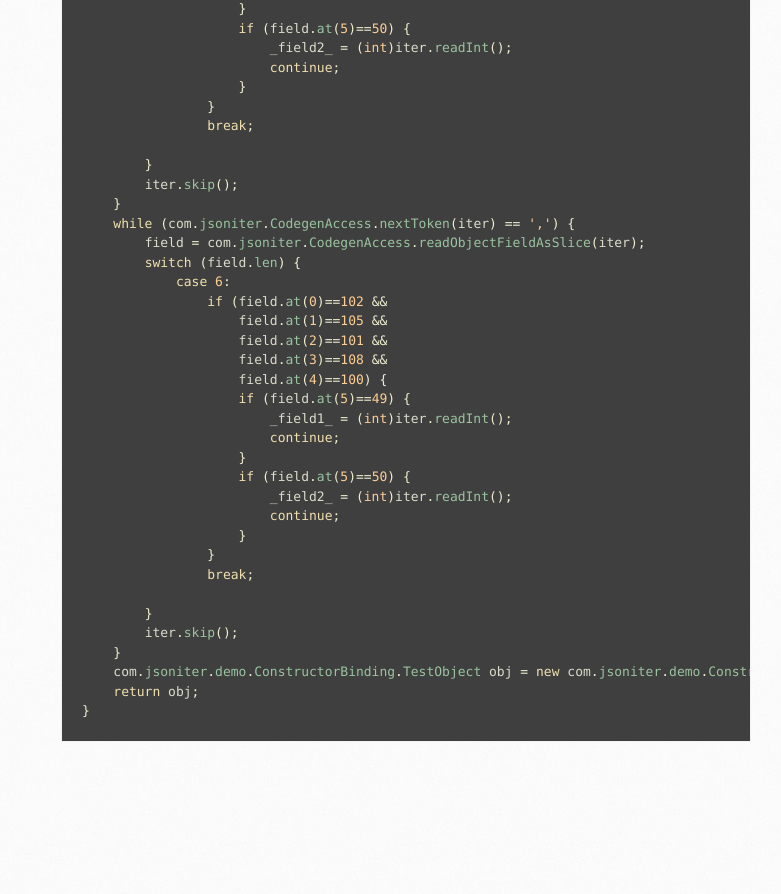
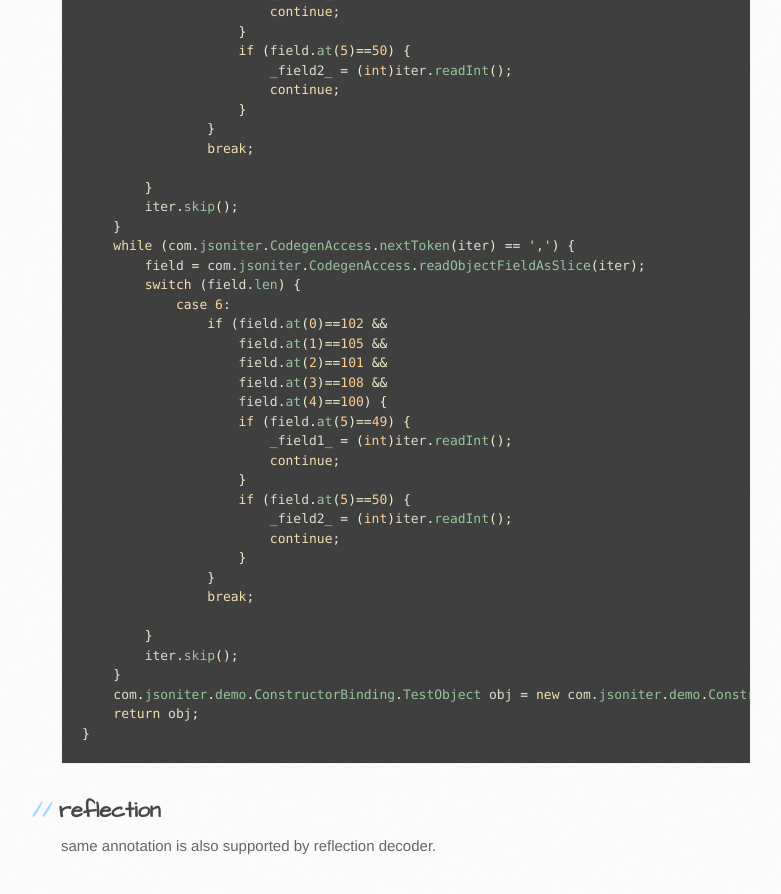
Before and after one commit to json-iterator/json-iterator.github.io, a Jekyll site: the page built from java-howto.md, in a window 1280 px wide and 900 px high, scrolled down 8004 px. Shown: the top 894 px of the window, without its empty margins (109-890 px from the left). Built offline with Jekyll 4.4.1, drawn with Linux system fonts in a browser that asks for light colours; comment, search, counter and statistics services are not loaded; before the commit the page ends 8798 px from its top, so only the background shows below that.

Commit message:
Update java-howto.md

````diff
--- a/java-howto.md
+++ b/java-howto.md
@@ -391,3 +391,7 @@
     return obj;
 }
 ```
+
+## reflection
+
+same annotation is also supported by reflection decoder.
````
